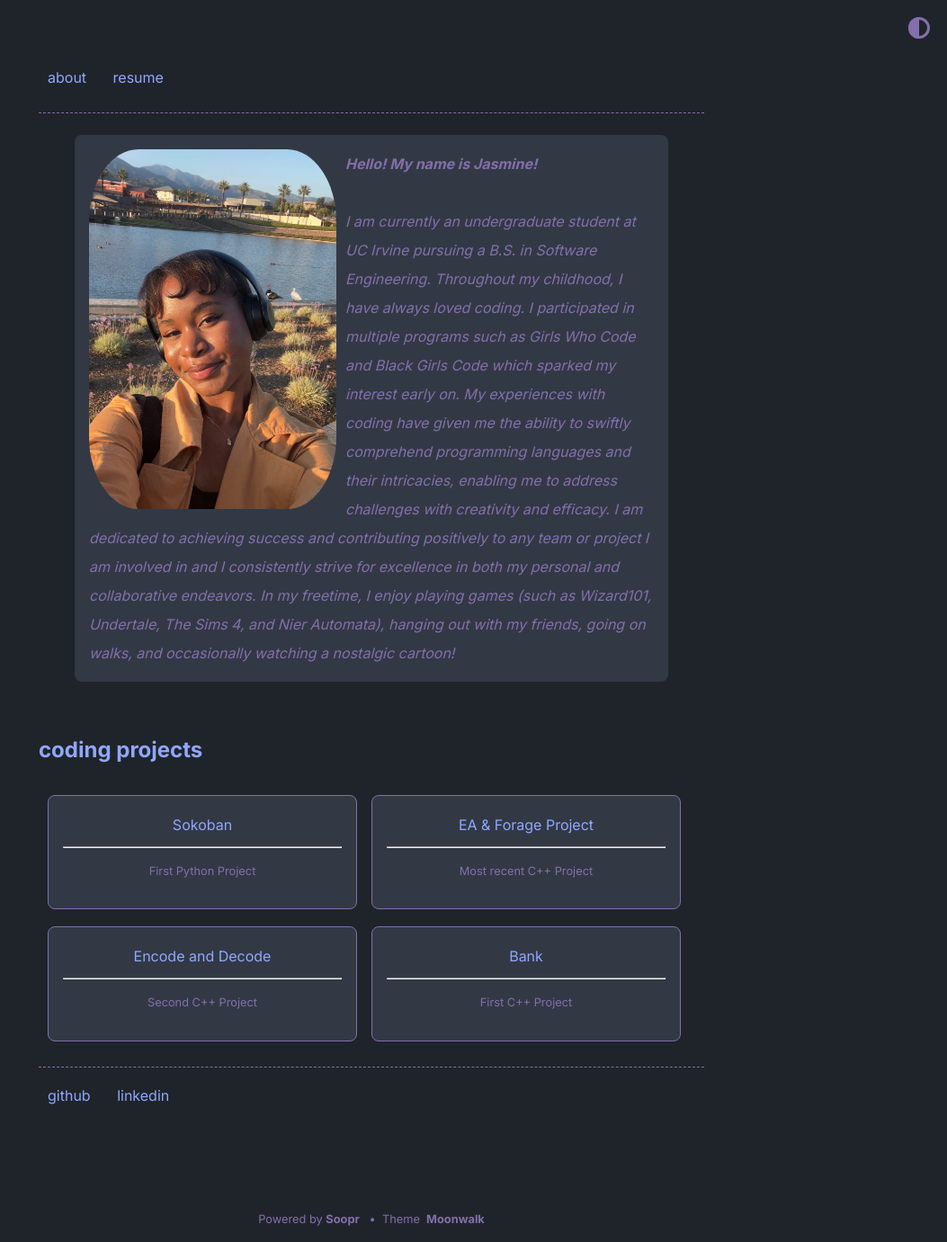
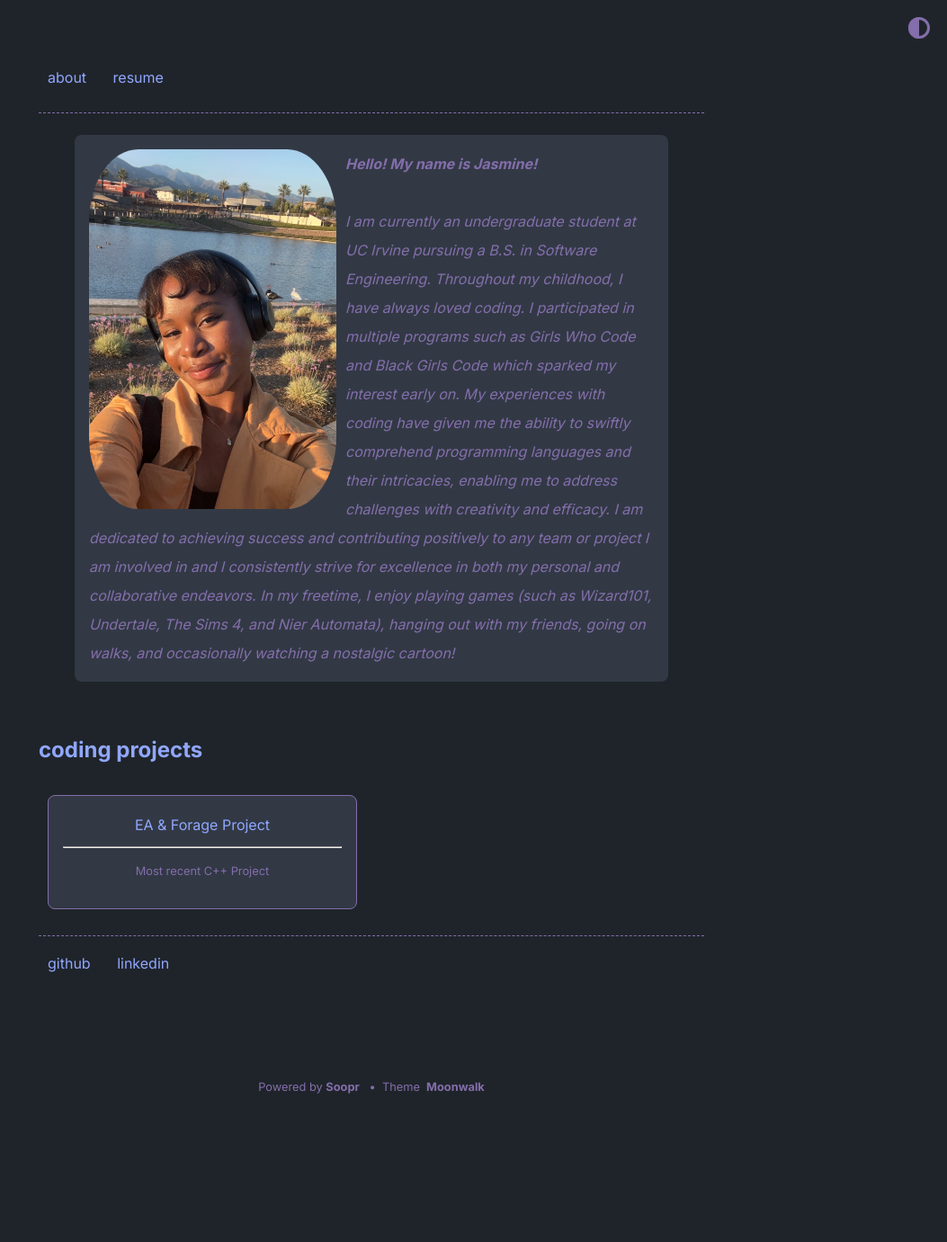
Before and after one commit to jshields06/jshields06.github.io, a Jekyll site: the page built from index.md, in a window 1280 px wide. Shown: the whole page at 90% size, without its empty margins (227-1280 px from the left). Built offline with Jekyll 4.4.1, drawn with Linux system fonts in a browser that asks for light colours; after the commit the page ends 1235 px from its top, so only the background shows below that.

Commit message:
condense projects done to most recent

```diff
--- a/_data/home.yml
+++ b/_data/home.yml
@@ -10,22 +10,10 @@ navbar_entries:
 
 
 project_entries:
-  - title: Sokoban
-    url: https://github.com/jshields06/Sokoban
-    desc: First Python Project
 
   - title: EA & Forage Project
     url: https://github.com/jshields06/EA-Forage-Assignment
     desc: Most recent C++ Project
-
-  - title: Encode and Decode
-    url: https://github.com/jshields06/Encode-and-Decode
-    desc: Second C++ Project
-
-  - title: Bank
-    url: https://github.com/jshields06/Bank
-    desc: First C++ Project
-
 
 
 old_project_entries:
```
